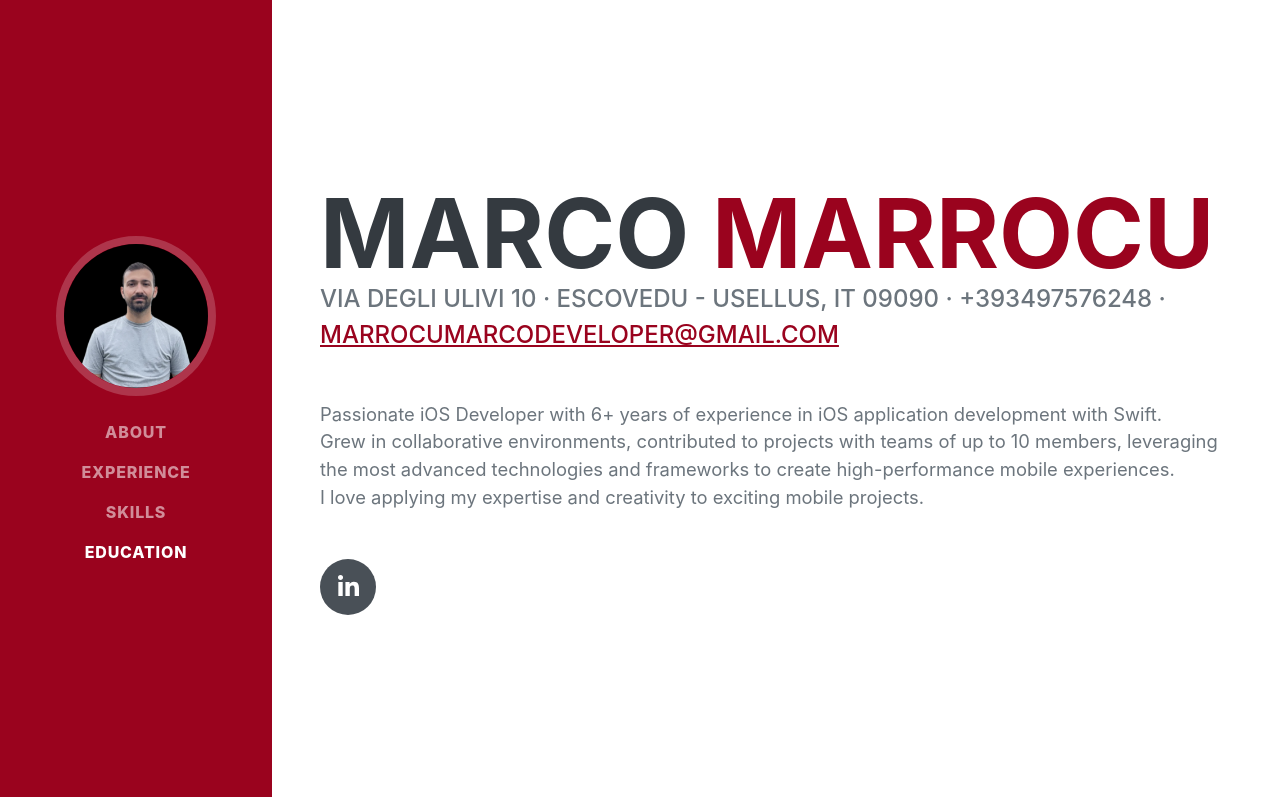
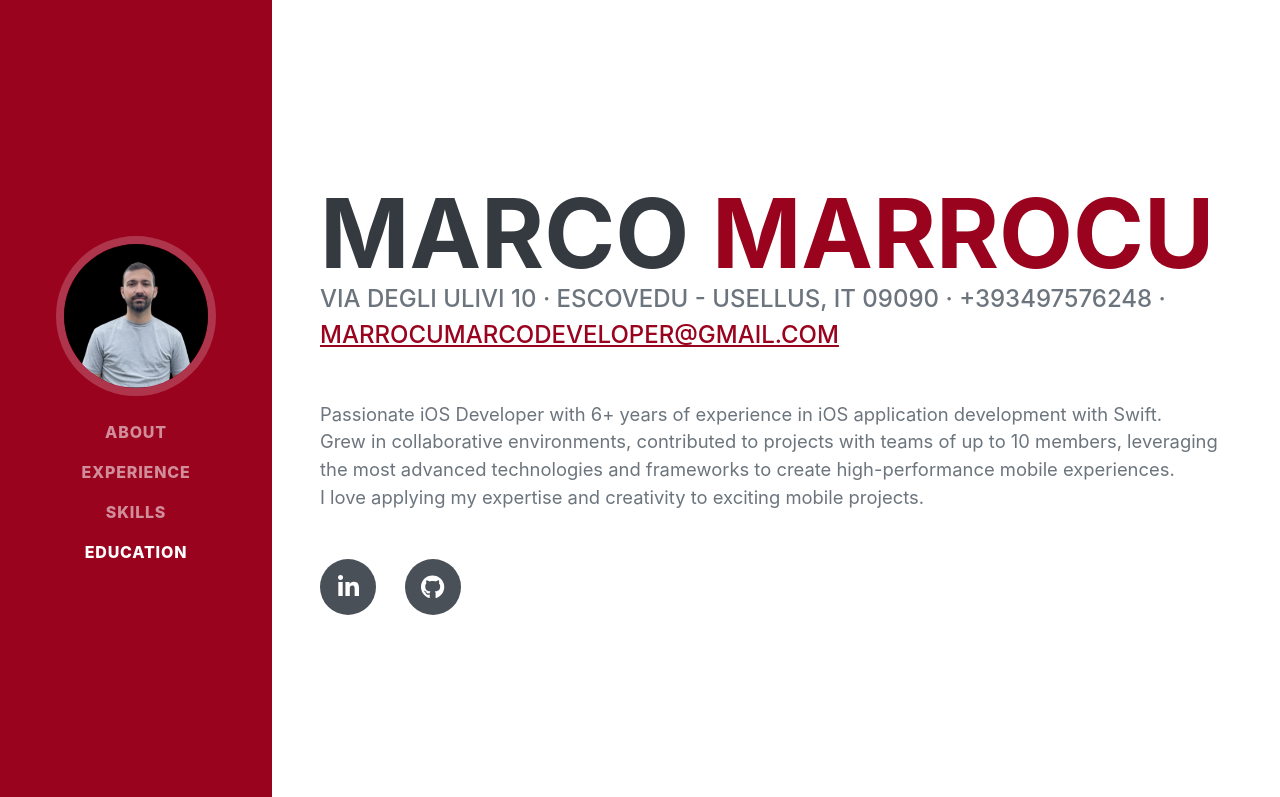
Before and after one commit to marrocumarco/marrocumarco.github.io, a plain HTML site: page index.html in a window 1280 px wide. Shown: the top 797 px of the page. Drawn offline with nearby package versions, Linux system fonts and the light colour scheme; a web font is replaced by a local one.

Commit message:
Update index.html
added link to GitHub repository

```diff
--- a/index.html
+++ b/index.html
@@ -36,7 +36,6 @@
                 <li class="nav-item"><a class="nav-link js-scroll-trigger" href="#skills">Skills</a></li>
                 <!--<li class="nav-item"><a class="nav-link js-scroll-trigger" href="#projects">projects</a></li>-->
                 <li class="nav-item"><a class="nav-link js-scroll-trigger" href="#education">Education</a></li>
-                <!--<li class="nav-item"><a class="nav-link js-scroll-trigger" href="#certifications">Certifications</a>-->
                 </li>
             </ul>
         </div>
@@ -59,7 +58,7 @@
                     I love applying my expertise and creativity to exciting mobile projects.</p>
                 <div class="social-icons">
                     <a class="social-icon" href="http://www.linkedin.com/in/marrocumarco"><i class="fab fa-linkedin-in"></i></a>
-                    <!--<a class="social-icon" href="https://www.github.com"><i class="fab fa-github"></i></a>-->
+                    <a class="social-icon" href="https://github.com/marrocumarco"><i class="fab fa-github"></i></a>
                 </div>
             </div>
         </section>
```
